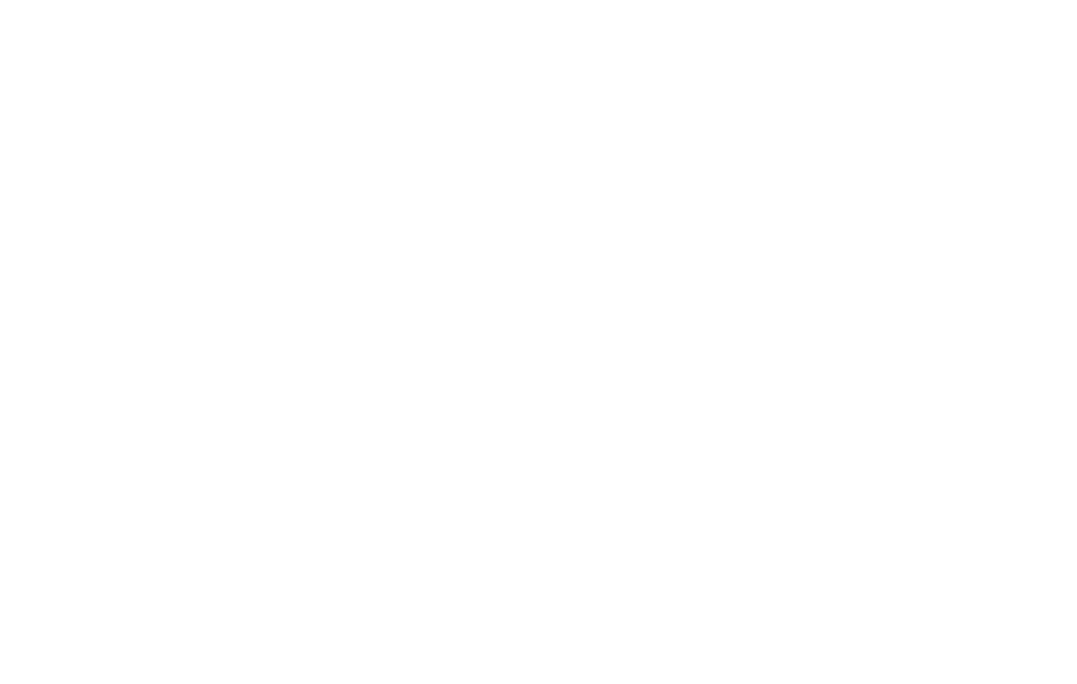
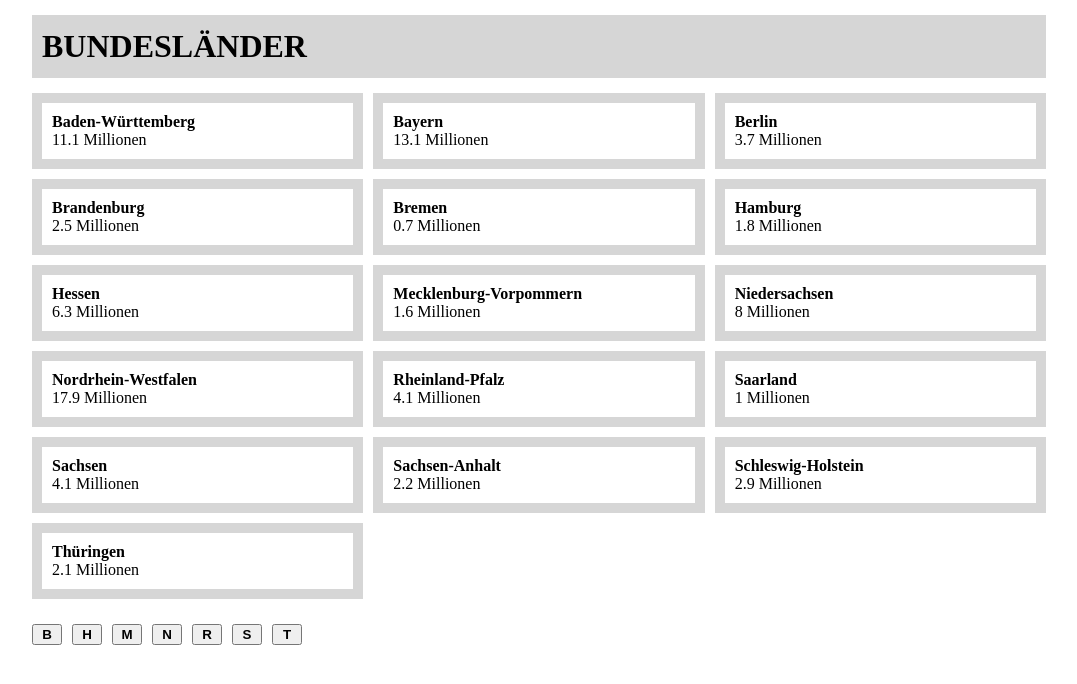
Before and after one commit to SergejSchreiber/bundeslaender, a plain HTML site: page index.html in a window 1280 px wide. Shown: the whole page, without its empty margins (101-1178 px from the left). Drawn offline with Linux system fonts and the light colour scheme.

Commit message:
complete

```diff
--- a/index.html
+++ b/index.html
@@ -9,6 +9,8 @@
     <link rel="stylesheet" href="style.css">
 </head>
 <body>
-
+    <div class="header"><h1>BUNDESLÄNDER</h1></div>
+    <div id="container"></div>
+    <div id="filter-buttons"></div>
 </body>
 </html>
--- a/script.js
+++ b/script.js
@@ -0,0 +1,120 @@
+let bundeslaender = [
+    {
+        "name": "Baden-Württemberg",
+        "population": 11.1,
+        "url": "https://www.baden-wuerttemberg.de/de/startseite/"
+    },
+    {
+        "name": "Bayern",
+        "population": 13.1,
+        "url": "https://www.bayern.de/"
+    },
+    {
+        "name": "Berlin",
+        "population": 3.7,
+        "url": "https://www.berlin.de/"
+    },
+    {
+        "name": "Brandenburg",
+        "population": 2.5,
+        "url": "https://www.brandenburg.de/"
+    },
+    {
+        "name": "Bremen",
+        "population": 0.7,
+        "url": "https://www.bremen.de/"
+    },
+    {
+        "name": "Hamburg",
+        "population": 1.8,
+        "url": "https://www.hamburg.de/"
+    },
+    {
+        "name": "Hessen",
+        "population": 6.3,
+        "url": "https://www.hessen.de/"
+    },
+    {
+        "name": "Mecklenburg-Vorpommern",
+        "population": 1.6,
+        "url": "https://www.mecklenburg-vorpommern.de/startseite/"
+    },
+    {
+        "name": "Niedersachsen",
+        "population": 8,
+        "url": "https://www.niedersachsen.de/startseite/"
+    },
+    {
+        "name": "Nordrhein-Westfalen",
+        "population": 17.9,
+        "url": "https://www.land.nrw/"
+    },
+    {
+        "name": "Rheinland-Pfalz",
+        "population": 4.1,
+        "url": "https://www.rlp.de/de/startseite/"
+    },
+    {
+        "name": "Saarland",
+        "population": 1,
+        "url": "https://www.saarland.de/DE/home/home_node.html"
+    },
+    {
+        "name": "Sachsen",
+        "population": 4.1,
+        "url": "https://www.sachsen.de/"
+    },
+    {
+        "name": "Sachsen-Anhalt",
+        "population": 2.2,
+        "url": "https://www.sachsen-anhalt.de/startseite/"
+    },
+    {
+        "name": "Schleswig-Holstein",
+        "population": 2.9,
+        "url": "https://www.schleswig-holstein.de/DE/Home/home_node.html"
+    },
+    {
+        "name": "Thüringen",
+        "population": 2.1,
+        "url": "https://thueringen.de/"
+    }
+];
+
+
+
+window.addEventListener('DOMContentLoaded', (event) => {
+    let filterButtons = document.getElementById('filter-buttons');
+    let alphabet = 'ABCDEFGHIJKLMNOPQRSTUVWXYZ'.split('');
+    alphabet.forEach(letter => {
+      let filteredList = bundeslaender.filter(bundesland => bundesland.name[0] === letter);
+      if (filteredList.length > 0) {
+        let button = document.createElement('button');
+        button.innerText = letter;
+        button.addEventListener('click', () => {
+          filterList(letter);
+        });
+        filterButtons.appendChild(button);
+      }
+    });
+
+    render(bundeslaender);
+  });
+
+function filterList(letter) {
+  let filteredList = bundeslaender.filter(bundesland => bundesland.name[0] === letter);
+  render(filteredList);
+}
+
+function render(list) {
+  let container = document.getElementById('container');
+  container.innerHTML = '';
+  for (let i = 0; i < list.length; i++) {
+    let bundesland = list[i];
+    container.innerHTML += /*html*/ `
+      <div class="bundesland-container"><a href=${bundesland['url']} target="_blank"><b>${bundesland['name']}</b>
+      <div>${bundesland['population']} Millionen</div>
+      </a></div>
+    `;
+  }
+}
--- a/style.css
+++ b/style.css
@@ -0,0 +1,68 @@
+
+.header {
+
+    margin: auto;
+    background-color: rgba(50, 50, 50, 0.2);
+    padding: 10px;
+    padding-left: 10px;
+    line-height: 0;
+    margin-bottom: 10px;
+    margin-top: 15px;
+    max-width: 994px;
+}
+
+#container {
+    max-width: 1024px;
+    margin: auto;
+    display: flex;
+    justify-content: left;
+    flex-wrap: wrap;
+}
+
+a {
+    text-decoration: none;
+    color: black;
+}
+
+
+.bundesland-container {
+    width: 100%;
+    padding: 10px;
+    margin: 5px;
+    border: 10px solid rgba(50, 50, 50, 0.2);
+  }
+
+  @media (min-width: 500px) {
+    .bundesland-container {
+      width: calc(50% - 50px);
+    }
+  }
+
+  @media (min-width: 800px) {
+    #container {
+      max-width: 1024px;
+      margin: auto;
+    }
+
+    .bundesland-container {
+      width: calc(33.3333% - 50px);
+    }
+  }
+
+
+.bundesland-container:hover {
+    cursor: pointer;
+    opacity: 0.6;
+}
+
+#filter-buttons {
+    margin: auto;
+    margin-top: 15px;
+    max-width: 1024px;
+}
+
+#filter-buttons button {
+    width: 30px;
+    margin: 5px;
+    font-weight: bold;
+}
```
